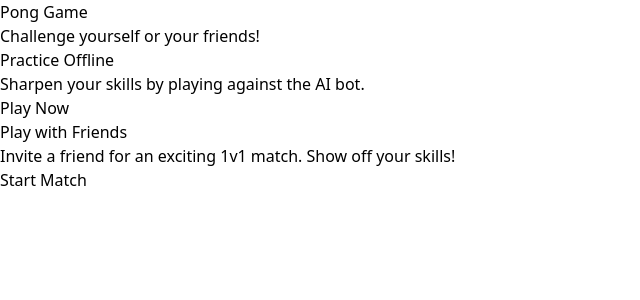
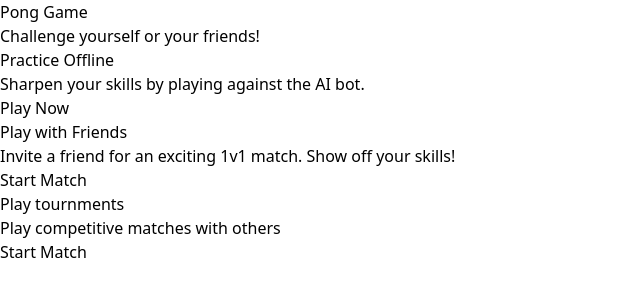
Before and after one commit to fredrukundo/Pong-UI, a Next.js app: page /game in a window 1280 px wide. Shown: the top 300 px of the page, without its empty margins (0-640 px from the left). Built offline with nearby package versions, Linux system fonts and the light colour scheme.

Commit message:
tournaments

```diff
--- a/src/app/game/page.tsx
+++ b/src/app/game/page.tsx
@@ -53,6 +53,27 @@ export default function GameHomePage() {
             </button>
           </Link>
         </div>
+        <div
+          className="bg-[#bae6fd] text-gray-900
+        rounded-xl
+        shadow-lg p-16
+        flex flex-col items-center hover:shadow-2xl transition transform hover:scale-105  bg-cover"
+          style={{
+            backgroundImage: "url('/two.png')",
+            justifyContent: "space-between"
+          }}
+        >
+
+          <h2 className="text-2xl font-semibold mb-2">Play tournments</h2>
+          <p className="text-center mb-4">
+            Play competitive matches with others
+          </p>
+          <Link href="/game/online">
+            <button className="bg-blue-600 hover:bg-blue-700 text-white px-6 py-3 rounded-full font-semibold">
+              Start Match
+            </button>
+          </Link>
+        </div>
 
       </div>
 
```
